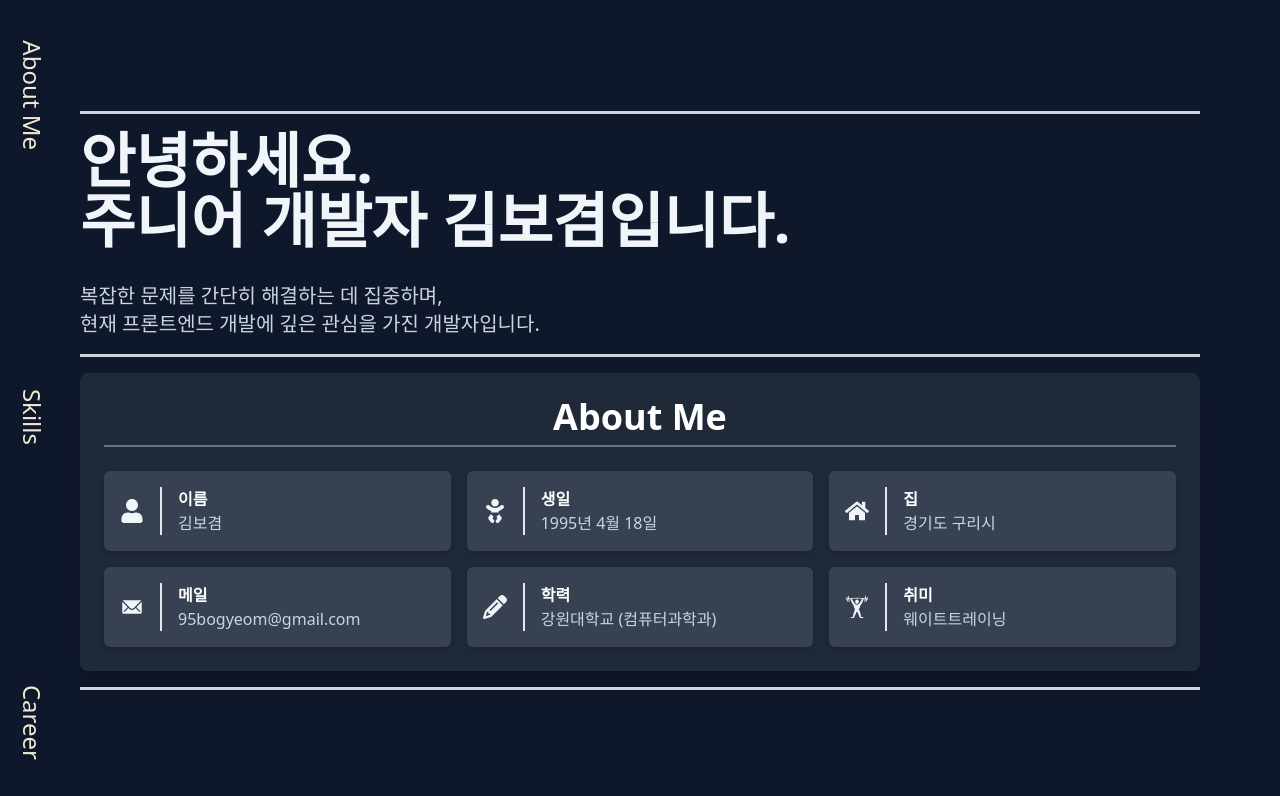
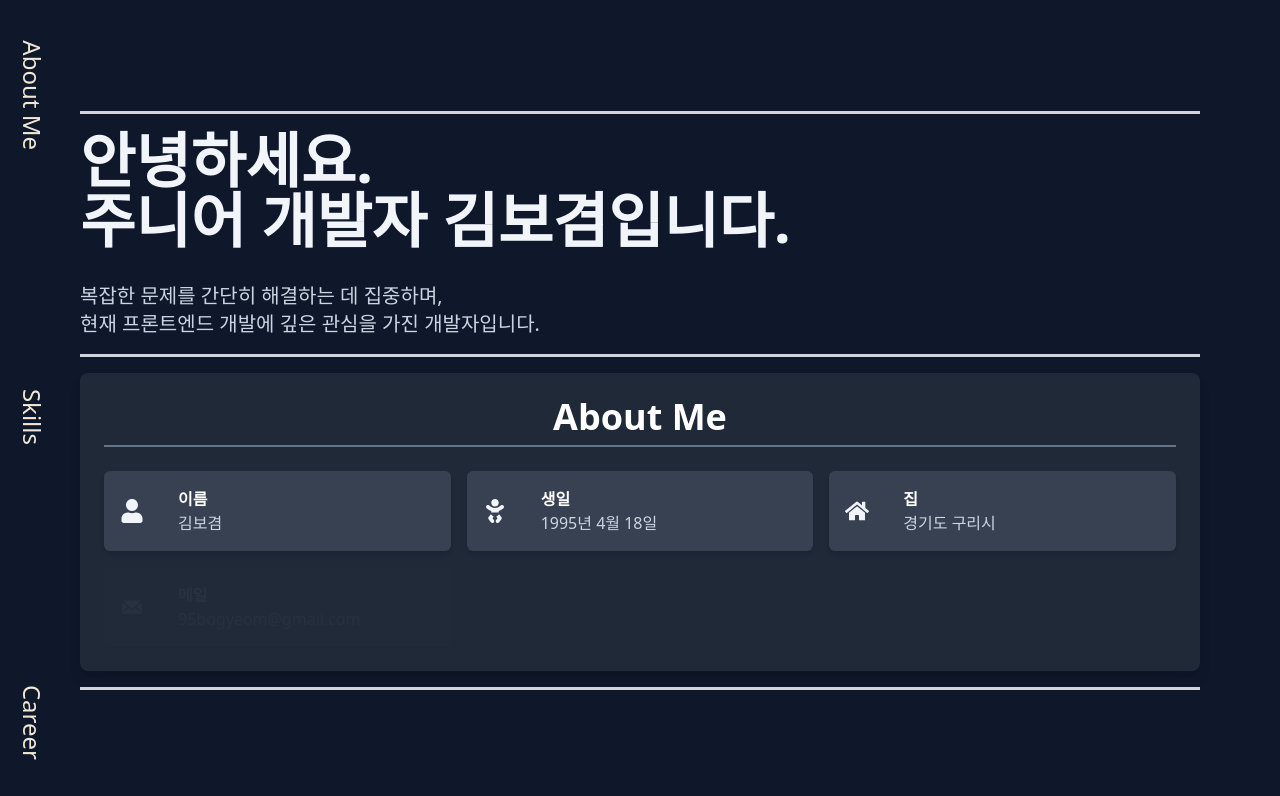
Before and after one commit to bogyeom95/portfolio, a Next.js app: page / in a window 1280 px wide. Shown: the top 796 px of the page. Built offline with nearby package versions, Linux system fonts and the light colour scheme.

Commit message:
Aboutme Text효과 (git add . gsap timeline이 현재 동작이 이상하게 될때가 있음)

```diff
--- /dev/null
+++ b/app/components/HeroSection/FadeIn.tsx
@@ -0,0 +1,24 @@
+"use client";
+import { ReactNode, useRef } from "react";
+import { useGSAP } from "@gsap/react";
+
+type Props = {
+  tl: gsap.core.Timeline | undefined;
+  children: ReactNode;
+  vars?: gsap.TweenVars; // GSAP 애니메이션 옵션
+};
+
+export default function FadeIn({ children, vars, tl }: Props) {
+  const el = useRef<HTMLDivElement | null>(null);
+
+  useGSAP(() => {
+    if (!tl) return; // Null 체크
+    if (!el.current) return; // Null 체크
+
+    tl.from(el.current, { opacity: 0, ...vars });
+
+    return () => {}; // Cleanup
+  }, [tl, vars]);
+
+  return <div ref={el}>{children}</div>;
+}
--- a/app/components/HeroSection/HeroSection.tsx
+++ b/app/components/HeroSection/HeroSection.tsx
@@ -1,9 +1,14 @@
-import { ReactNode } from "react";
+"use client";
+
+import { ReactNode, useState } from "react";
 import { FaBaby, FaHome, FaUser } from "react-icons/fa";
 import { FaPencil } from "react-icons/fa6";
 import { GiWeightLiftingUp } from "react-icons/gi";
 import { IoIosMail } from "react-icons/io";
-
+import SplitText from "./SplitText";
+import { useGSAP } from "@gsap/react";
+import gsap from "gsap";
+import FadeIn from "./FadeIn";
 type AboutMeItem = {
   id: number;
   icon: ReactNode;
@@ -52,29 +57,80 @@ const aboutMeItems: AboutMeItem[] = [
 ];
 
 export default function HeroSection() {
+  const [tl, setTl] = useState<gsap.core.Timeline | undefined>();
+
+  useGSAP(() => {
+    const tl = gsap.timeline();
+    setTl(tl);
+  });
   return (
     <section className="relative w-screen h-screen overflow-hidden">
       <div className="w-full h-full flex flex-col   gap-4 py-16 px-4 sm:p-20 justify-center">
         <Horizontal />
-
+        <SplitText
+          tl={tl}
+          vars={{
+            y: "-500%",
+            duration: 0.5,
+            opacity: 0,
+            ease: "power3.inOut",
+            stagger: {
+              each: 0.05,
+              ease: "power3.inOut",
+            },
+          }}
+        >
           <h1 className="text-2xl sm:text-4xl lg:text-6xl text-slate-100   font-bold">
             안녕하세요.
             <br />
             주니어 개발자 김보겸입니다.
           </h1>
-
+        </SplitText>
+        <SplitText
+          tl={tl}
+          vars={{
+            duration: 0.5,
+            opacity: 0,
+            y: "500%",
+            ease: "power3.inOut",
+            stagger: {
+              each: 0.05,
+              ease: "power3.inOut",
+            },
+          }}
+        >
           <p className="text-sm sm:text-lg lg:text-xl  text-slate-300 mt-4">
             복잡한 문제를 간단히 해결하는 데 집중하며, <br />
             현재 프론트엔드 개발에 깊은 관심을 가진 개발자입니다.
           </p>
+        </SplitText>
+        <Horizontal />
 
-        <Horizontal />
         <div className="w-full bg-gray-800 p-6 rounded-lg shadow-lg">
+          <FadeIn
+            tl={tl}
+            vars={{
+              duration: 0.5,
+              opacity: 0,
+              y: "500%",
+              ease: "power3.inOut",
+            }}
+          >
             <h1 className="text-2xl sm:text-3xl lg:text-4xl text-white font-bold text-center mb-6 border-b-2 border-slate-500 pb-2">
               About Me
             </h1>
+          </FadeIn>
           <div className="grid grid-cols-1 sm:grid-cols-2 lg:grid-cols-3 gap-2 sm:gap-4">
             {aboutMeItems.map((item) => (
+              <FadeIn
+                key={item.id}
+                tl={tl}
+                vars={{
+                  duration: 0.3,
+                  opacity: 0,
+                  ease: "power3.inOut",
+                }}
+              >
                 <div
                   key={item.id}
                   className="bg-gray-700 p-2 sm:p-4  rounded-md shadow-md flex items-center  gap-4 "
@@ -86,9 +142,11 @@ export default function HeroSection() {
                     <p className="text-slate-300">{item.description}</p>
                   </div>
                 </div>
+              </FadeIn>
             ))}
           </div>
         </div>
+
         <Horizontal />
       </div>
     </section>
--- /dev/null
+++ b/app/components/HeroSection/SplitText.tsx
@@ -0,0 +1,27 @@
+"use client";
+import { ReactNode, useRef } from "react";
+import { useGSAP } from "@gsap/react";
+import SplitType from "split-type";
+
+type Props = {
+  tl: gsap.core.Timeline | undefined;
+  children: ReactNode;
+  vars?: gsap.TweenVars; // GSAP 애니메이션 옵션
+};
+
+export default function SplitText({ children, vars, tl }: Props) {
+  const el = useRef<HTMLSpanElement | null>(null);
+
+  useGSAP(() => {
+    if (!tl) return; // Null 체크
+    if (!el.current) return; // Null 체크
+
+    const split = new SplitType(el.current, { types: "chars" });
+
+    tl.from(split.chars, { opacity: 0, ...vars });
+
+    return () => split.revert(); // Cleanup
+  }, [tl, vars]);
+
+  return <span ref={el}>{children}</span>;
+}
--- a/components/FadeIn.tsx
+++ /dev/null
@@ -1,21 +0,0 @@
-"use client";
-import { useRef } from "react";
-import gsap from "gsap";
-import { useGSAP } from "@gsap/react";
-
-export default function FadeIn({ children }) {
-  const el = useRef<HTMLDivElement | null>(null);
-
-  useGSAP(() => {
-    if (el.current)
-      gsap.from(el.current.children, {
-        duration: 1,
-        y: 10,
-        opacity: 0,
-        stagger: {
-          each: 0.5,
-        },
-      });
-  });
-  return <div ref={el}>{children}</div>;
-}
--- a/package.json
+++ b/package.json
@@ -13,7 +13,8 @@
     "next": "15.0.3",
     "react": "19.0.0-rc-66855b96-20241106",
     "react-dom": "19.0.0-rc-66855b96-20241106",
-    "react-icons": "^5.3.0"
+    "react-icons": "^5.3.0",
+    "split-type": "^0.3.4"
   },
   "devDependencies": {
     "@types/node": "^20",
```
Also changed, not shown: 1 other file (tests, documents, lock files or other folders). Lines whose indentation alone changed are shown as unchanged.
